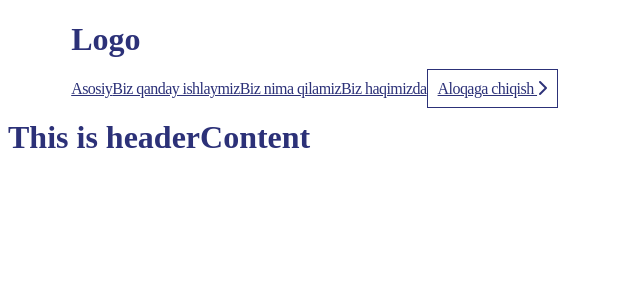
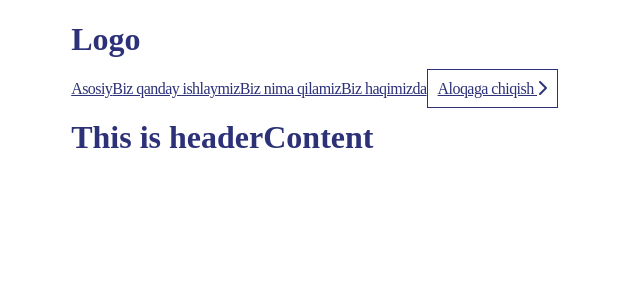
Before and after one commit to hakimov-dev/truck-service-landing, a Vue app: page / in a window 1280 px wide. Shown: the top 300 px of the page, without its empty margins (0-640 px from the left). Built offline with nearby package versions, Linux system fonts and the light colour scheme; the HTML template or start-up script is replaced by a standard one.

Commit message:
Update class name

```diff
--- a/src/components/Header/components/Content.vue
+++ b/src/components/Header/components/Content.vue
@@ -1,5 +1,5 @@
 <template>
-    <div class="content">
+    <div class="container">
       <h1>This is headerContent</h1>
     </div>
 </template>
```
